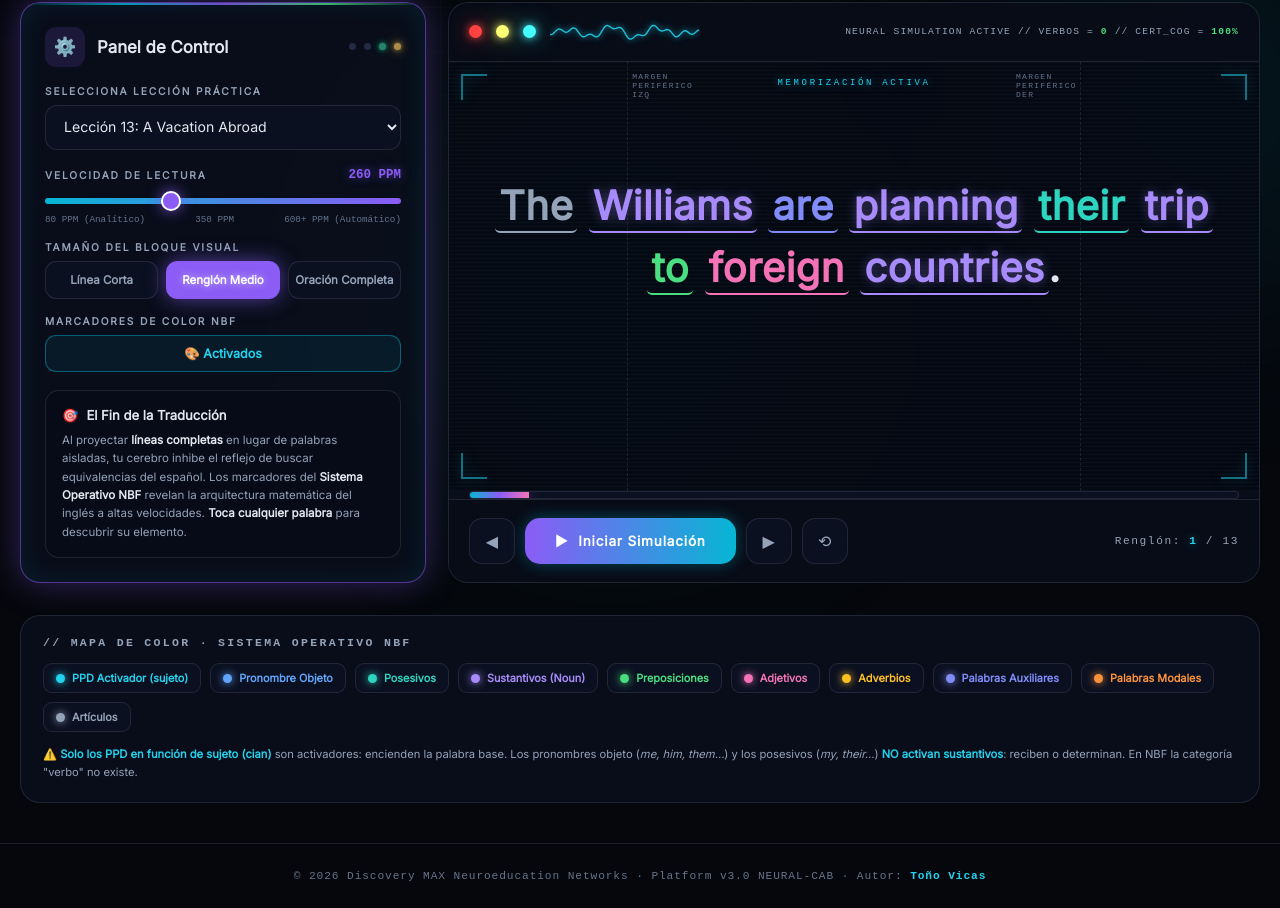
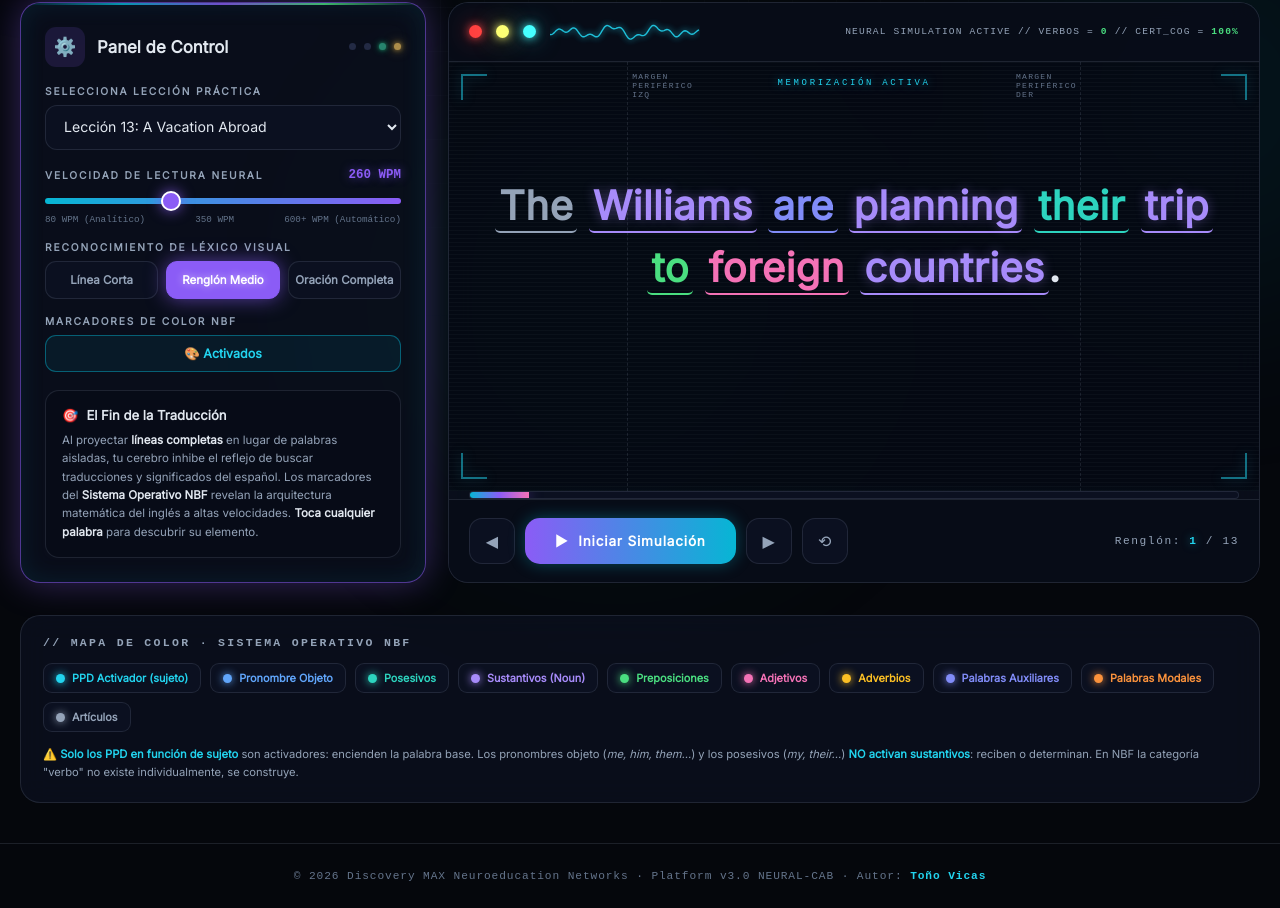
Before and after one commit to discoveryenglishmexico-commits/Discovery-VICAS-NEURAL-PRO, a plain HTML site: page plataforma-neural.html in a window 1280 px wide. Shown: the part 433-1341 px from the top of the page. Drawn offline with Linux system fonts and the light colour scheme; a small style sheet from the web is missing.

Commit message:
Update plataforma-neural.html

```diff
--- a/plataforma-neural.html
+++ b/plataforma-neural.html
@@ -191,7 +191,7 @@ footer b{color:var(--c-act)}
 <div class="wrap">
 
   <section class="hero">
-    <span class="kick">La Revolución Cognitiva Adulta</span>
+    <span class="kick">La Revolución Cognitiva</span>
     <h1>Los verbos en inglés <em>no existen</em>.</h1>
     <p>Sustituimos el dañino <b>"según el contexto"</b> por una <b>Certeza Neurocognitiva</b>: 7 elementos determinantes que operan de manera matemática. Entra a la cabina: toca los paneles, escucha el pulso gravitacional y descifra la arquitectura del inglés a velocidad neural.</p>
     <div class="stats">
@@ -226,13 +226,13 @@ footer b{color:var(--c-act)}
       </div>
 
       <div class="speedrow" style="margin-top:18px">
-        <label class="lb" style="margin:0">Velocidad de Lectura</label>
-        <span class="speedval" id="speedValue">260 PPM</span>
+        <label class="lb" style="margin:0">Velocidad de Lectura Neural</label>
+        <span class="speedval" id="speedValue">260 WPM</span>
       </div>
       <input type="range" id="speedSlider" min="80" max="600" step="10" value="260">
-      <div class="rangelab"><span>80 PPM (Analítico)</span><span>350 PPM</span><span>600+ PPM (Automático)</span></div>
+      <div class="rangelab"><span>80 WPM (Analítico)</span><span>350 WPM</span><span>600+ WPM (Automático)</span></div>
 
-      <label class="lb">Tamaño del Bloque Visual</label>
+      <label class="lb">Reconocimiento de Léxico Visual</label>
       <div class="chunkgrid">
         <button class="chunkbtn" data-mode="short" id="chunk-short">Línea Corta</button>
         <button class="chunkbtn on" data-mode="medium" id="chunk-medium">Renglón Medio</button>
@@ -244,7 +244,7 @@ footer b{color:var(--c-act)}
 
       <div class="minicard">
         <h4><span>🎯</span> El Fin de la Traducción</h4>
-        <p>Al proyectar <b>líneas completas</b> en lugar de palabras aisladas, tu cerebro inhibe el reflejo de buscar equivalencias del español. Los marcadores del <b>Sistema Operativo NBF</b> revelan la arquitectura matemática del inglés a altas velocidades. <b>Toca cualquier palabra</b> para descubrir su elemento.</p>
+        <p>Al proyectar <b>líneas completas</b> en lugar de palabras aisladas, tu cerebro inhibe el reflejo de buscar traducciones y significados del español. Los marcadores del <b>Sistema Operativo NBF</b> revelan la arquitectura matemática del inglés a altas velocidades. <b>Toca cualquier palabra</b> para descubrir su elemento.</p>
       </div>
     </div>
 
@@ -260,7 +260,7 @@ footer b{color:var(--c-act)}
         <div class="guide l"><span>MARGEN PERIFÉRICO IZQ</span></div>
         <div class="guide r"><span style="left:auto;right:4px">MARGEN PERIFÉRICO DER</span></div>
         <span class="memtag">Memorización Activa</span>
-        <div id="activeTextLine"><span class="idlemsg">Presiona <b>INICIAR SIMULACIÓN</b> para entrenar tu cerebro</span></div>
+        <div id="activeTextLine"><span class="idlemsg">Presiona <b>INICIAR SIMULADOR</b> para entrenar tu cerebro</span></div>
         <div id="definer"><span id="defText">Haz clic en cualquier palabra resaltada para ver su elemento NBF</span></div>
       </div>
 
@@ -292,7 +292,7 @@ footer b{color:var(--c-act)}
       <span class="lg" style="color:var(--c-mod)"><i></i>Palabras Modales</span>
       <span class="lg" style="color:var(--c-art)"><i></i>Artículos</span>
     </div>
-    <p class="lg-note">⚠️ <b>Solo los PPD en función de sujeto (cian)</b> son activadores: encienden la palabra base. Los pronombres objeto (<i>me, him, them…</i>) y los posesivos (<i>my, their…</i>) <b>NO activan sustantivos</b>: reciben o determinan. En NBF la categoría "verbo" no existe.</p>
+    <p class="lg-note">⚠️ <b>Solo los PPD en función de sujeto</b> son activadores: encienden la palabra base. Los pronombres objeto (<i>me, him, them…</i>) y los posesivos (<i>my, their…</i>) <b>NO activan sustantivos</b>: reciben o determinan. En NBF la categoría "verbo" no existe individualmente, se construye.</p>
   </div>
 </div>
 
```
